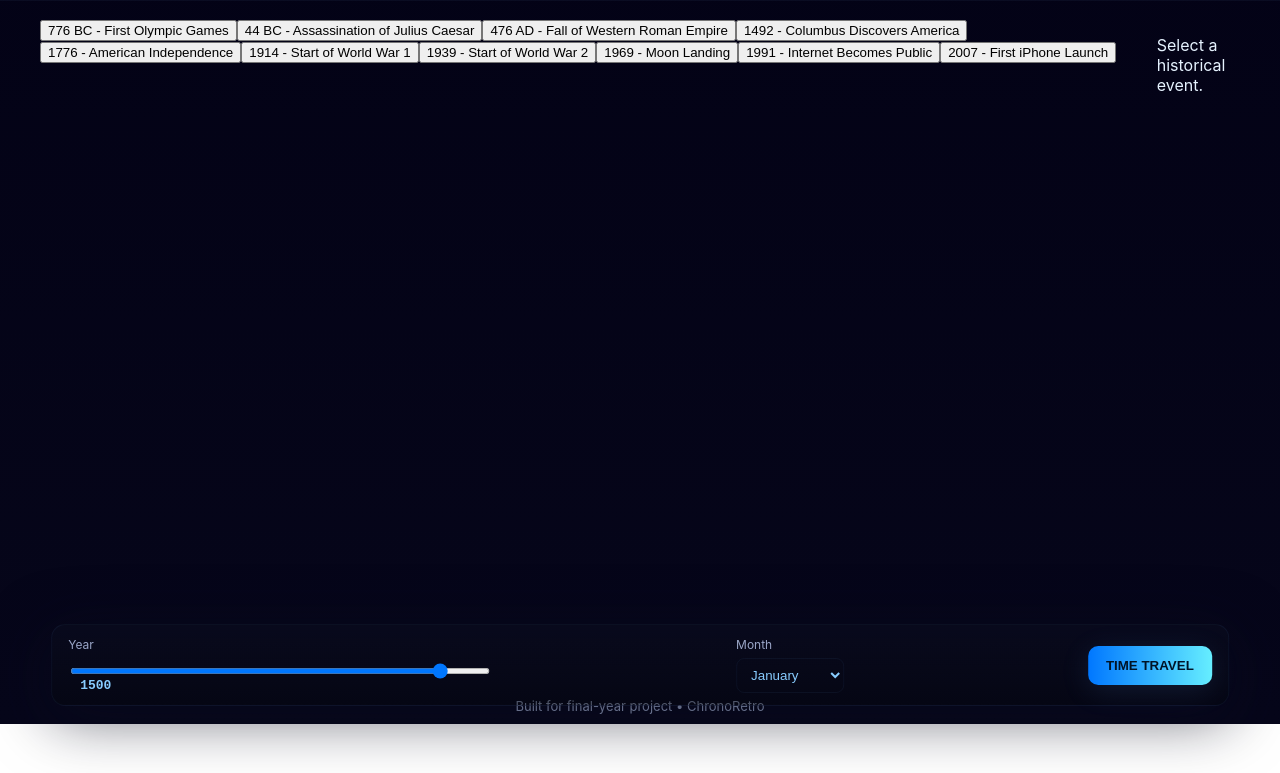
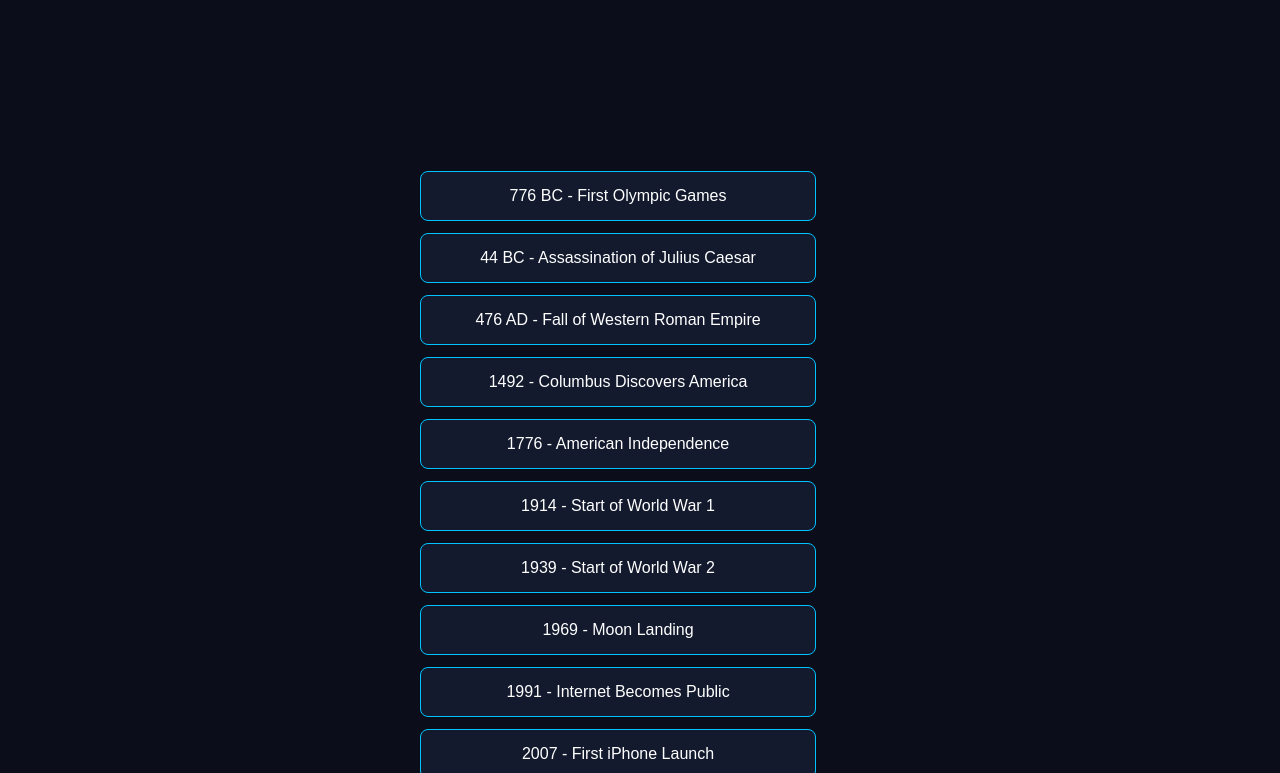
Before and after one commit to BigshotYashraj/ChronoRetro, a plain HTML site: page index.html in a window 1280 px wide. Shown: the part 76-849 px from the top of the page. Before the commit the page ends 800 px from the top, so only its background shows below. Drawn offline with nearby package versions, Linux system fonts and the light colour scheme.

Commit message:
Update style.css

```diff
--- a/style.css
+++ b/style.css
@@ -1,59 +1,69 @@
-/* Cyberpunk Blue theme — style.css */
-:root{
---bg:#030216;
---panel:#07102a;
---neon-1:#07f;
---neon-2:#8cf;
---glass: rgba(255,255,255,0.03);
---muted:#9aa6c7;
---accent:#6ef;
---font-sans: Inter, system-ui, -apple-system, "Segoe UI", Roboto, "Helvetica Neue", Arial;
+body {
+background: #0b0e1a;
+color: white;
+margin: 0;
+font-family: "Poppins", sans-serif;
+display: flex;
+flex-direction: column;
+align-items: center;
 }
 
-*{box-sizing:border-box}
-html,body{height:100%;margin:0;background:linear-gradient(180deg,var(--bg),#06061a);font-family:var(--font-sans);color:#e6f3ff;overflow:hidden}
-#app{display:flex;flex-direction:column;height:100%}
+h1 {
+margin-top: 20px;
+font-size: 32px;
+letter-spacing: 2px;
+color: #68d4ff;
+text-shadow: 0 0 10px #00aaff;
+}
 
-/* Topbar */
-.topbar{display:flex;justify-content:space-between;align-items:center;padding:14px 22px;background:linear-gradient(180deg, rgba(7,12,36,0.6), rgba(5,6,15,0.5));border-bottom:1px solid rgba(255,255,255,0.02);backdrop-filter: blur(6px)}
-.brand{display:flex;gap:12px;align-items:center}
-.brand-icon{width:48px;height:48px;border-radius:10px;background:linear-gradient(180deg,#092040,#04203a);display:flex;align-items:center;justify-content:center;font-weight:800;color:var(--neon-1);box-shadow:0 6px 20px rgba(6,12,40,0.6) inset}
-.app-title{font-size:20px;color:var(--neon-1);font-weight:700}
-.app-sub{font-size:12px;color:var(--muted)}
+#event-list {
+margin-top: 20px;
+width: 90%;
+max-width: 500px;
+display: flex;
+flex-direction: column;
+gap: 12px;
+}
 
-/* Main layout */
-.main{display:flex;flex:1;gap:18px;padding:18px 22px;align-items:stretch}
-#viewer{position:relative;flex:1;border-radius:12px;overflow:hidden;box-shadow:0 30px 60px rgba(2,5,15,0.7);background:linear-gradient(180deg,#010113, #020219)}
-#globe-canvas{width:100%;height:100%;display:block}
+#event-list button {
+background: #131a2e;
+color: white;
+border: 1px solid #00c3ff;
+padding: 15px;
+cursor: pointer;
+border-radius: 8px;
+font-size: 16px;
+transition: 0.2s;
+}
 
-/* Holographic grid overlay */
-#holo-grid{position:absolute;inset:0;pointer-events:none;background-image:
-radial-gradient(circle at 20% 20%, rgba(140,200,255,0.02) 0, transparent 25%),
-linear-gradient(transparent 80%, rgba(110,170,255,0.02) 80%);
-mix-blend-mode:screen;opacity:0.85}
+#event-list button:hover {
+background: #00c3ff;
+color: #0b0e1a;
+box-shadow: 0 0 15px #00c3ff;
+}
 
-/* Right info panel */
-.panel{width:360px;background:linear-gradient(180deg, rgba(10,16,30,0.7), rgba(6,8,15,0.6));border-left:1px solid rgba(110,170,255,0.06);backdrop-filter: blur(8px);padding:18px;border-radius:10px;position:relative;box-shadow:0 20px 60px rgba(4,8,20,0.6)}
-.panel.hidden{display:none}
-.close{position:absolute;right:12px;top:12px;background:transparent;border:none;color:var(--neon-2);font-size:20px;cursor:pointer}
-.info-content h2{color:var(--neon-1);margin:6px 0}
-.meta{color:var(--muted);font-size:13px;margin-bottom:12px}
-.body{color:#cfe7ff;line-height:1.45}
+#event-viewer {
+margin-top: 30px;
+width: 90%;
+max-width: 500px;
+background: #121826;
+border: 1px solid #00c3ff;
+padding: 20px;
+border-radius: 10px;
+box-shadow: 0 0 20px #006688;
+}
 
-/* Timeline bottom */
-.timeline{position:absolute;left:50%;transform:translateX(-50%);bottom:18px;width:92%;max-width:1200px;background:linear-gradient(180deg, rgba(10,12,30,0.7), rgba(6,8,15,0.5));border-radius:14px;padding:12px 16px;display:flex;gap:12px;align-items:center;justify-content:space-between;box-shadow:0 12px 60px rgba(10,12,30,0.6);border:1px solid rgba(110,170,255,0.06)}
-.label{font-size:12px;color:var(--muted);margin-bottom:6px;display:block}
-#yearSlider{width:420px;accent-color:var(--neon-1);height:6px;border-radius:6px;background:linear-gradient(90deg, rgba(110,170,255,0.06), transparent)}
-.year-display{font-family:monospace;color:var(--neon-2);font-weight:700;margin-left:12px}
-#monthSelect{padding:8px 10px;border-radius:8px;background:transparent;border:1px solid rgba(110,170,255,0.06);color:var(--neon-2)}
-.cta{background:linear-gradient(90deg,var(--neon-1),#6ef);padding:12px 18px;border-radius:10px;border:none;color:#001428;font-weight:800;cursor:pointer;box-shadow:0 6px 30px rgba(110,170,255,0.12)}
+#event-viewer h2 {
+margin: 0;
+color: #00eaff;
+}
 
-/* Footer */
-.footer{padding:10px 18px;text-align:center;color:var(--muted);font-size:13px}
+#event-viewer h3 {
+margin: 5px 0 10px 0;
+color: #9deeff;
+}
 
-/* responsive */
-@media (max-width:900px){
-.panel{display:none}
-.timeline{width:96%;flex-direction:column;gap:8px}
-#yearSlider{width:80%}
+#event-viewer p {
+color: #c7eaff;
+line-height: 1.5;
 }
```
